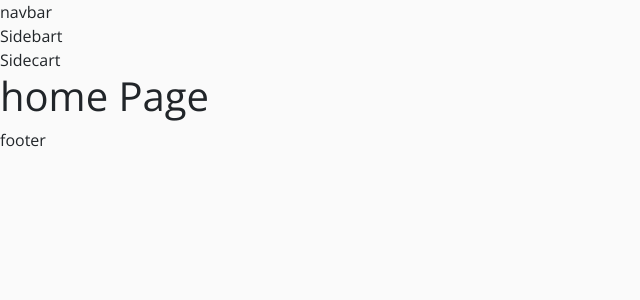
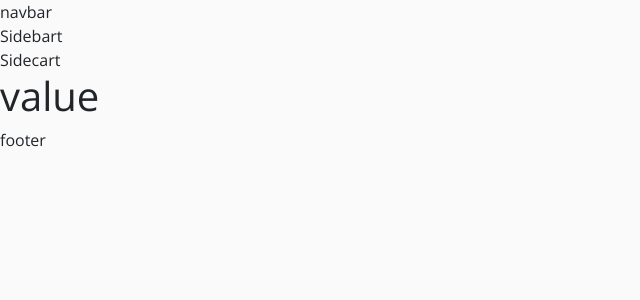
Before and after one commit to jpesg/react-tech-store-app, a React (Create React App) app: page / in a window 1280 px wide. Shown: the top 300 px of the page, without its empty margins (0-640 px from the left). Built offline with nearby package versions, Linux system fonts and the light colour scheme.

Commit message:
Context configuration

```diff
--- /dev/null
+++ b/src/context/Context.js
@@ -0,0 +1,18 @@
+import React, { Component } from "react";
+
+const ProductContext = React.createContext();
+//Provider
+//Consumer
+class ProductProvider extends Component {
+  render() {
+    return (
+      <ProductContext.Provider value="hello from context">
+        {this.props.children}
+      </ProductContext.Provider>
+    );
+  }
+}
+
+const ProductConsumer = ProductContext.Consumer;
+
+export { ProductProvider, ProductConsumer };
--- /dev/null
+++ b/src/context/package.json
@@ -0,0 +1,3 @@
+{
+    "main": "Context.js"
+}
--- a/src/index.js
+++ b/src/index.js
@@ -3,12 +3,15 @@
 import App from "./App";
 import * as serviceWorker from "./serviceWorker";
 
+import { ProductProvider } from "./context/";
 import { BrowserRouter as Router } from "react-router-dom";
 
 ReactDOM.render(
-  <Router>
-    <App />
-  </Router>,
+  <ProductProvider>
+    <Router>
+      <App />
+    </Router>
+  </ProductProvider>,
   document.getElementById("root")
 );
 
--- a/src/pages/HomePage.js
+++ b/src/pages/HomePage.js
@@ -1,10 +1,12 @@
 import React, { Component } from "react";
+
+import { ProductConsumer } from "../context";
 
 export default class HomePage extends Component {
   render() {
     return (
       <React.Fragment>
-        <h1>home Page</h1>
+        <ProductConsumer>{value => <h1>value</h1>}</ProductConsumer>
       </React.Fragment>
     );
   }
```
